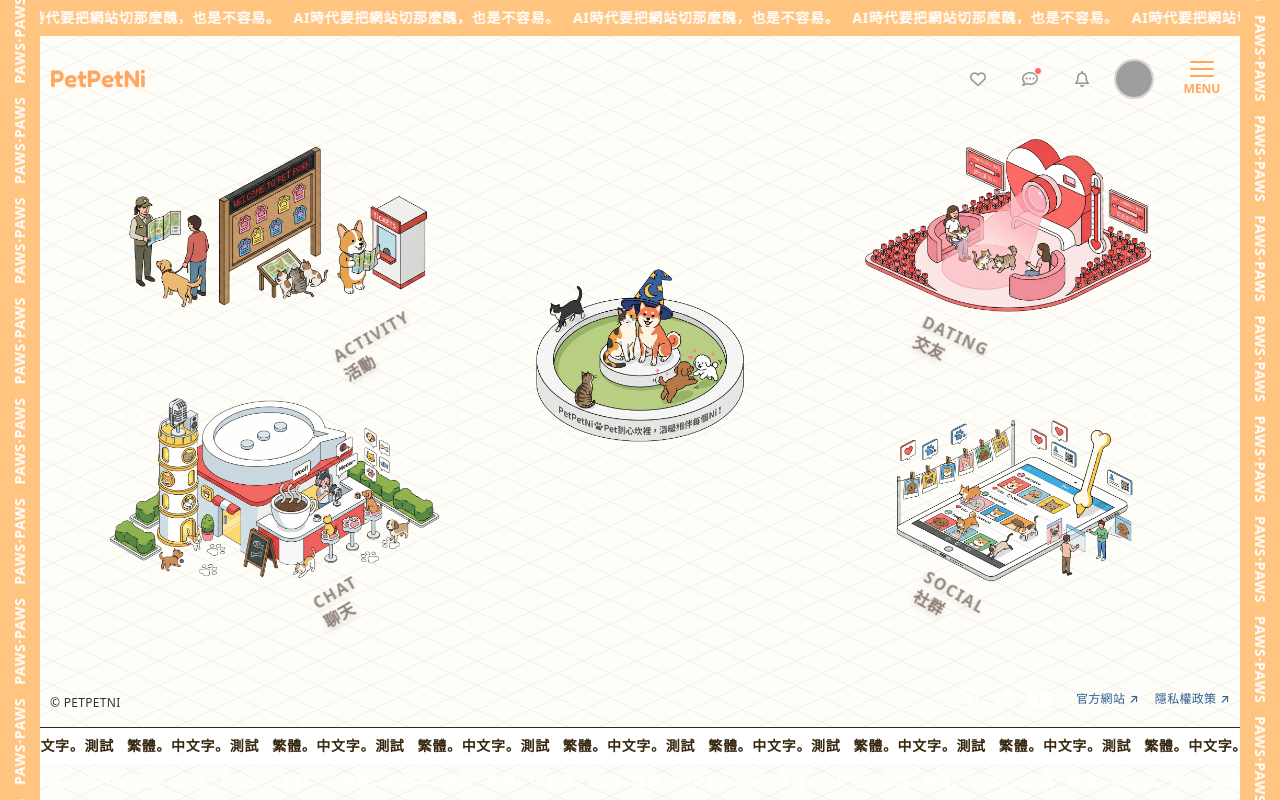
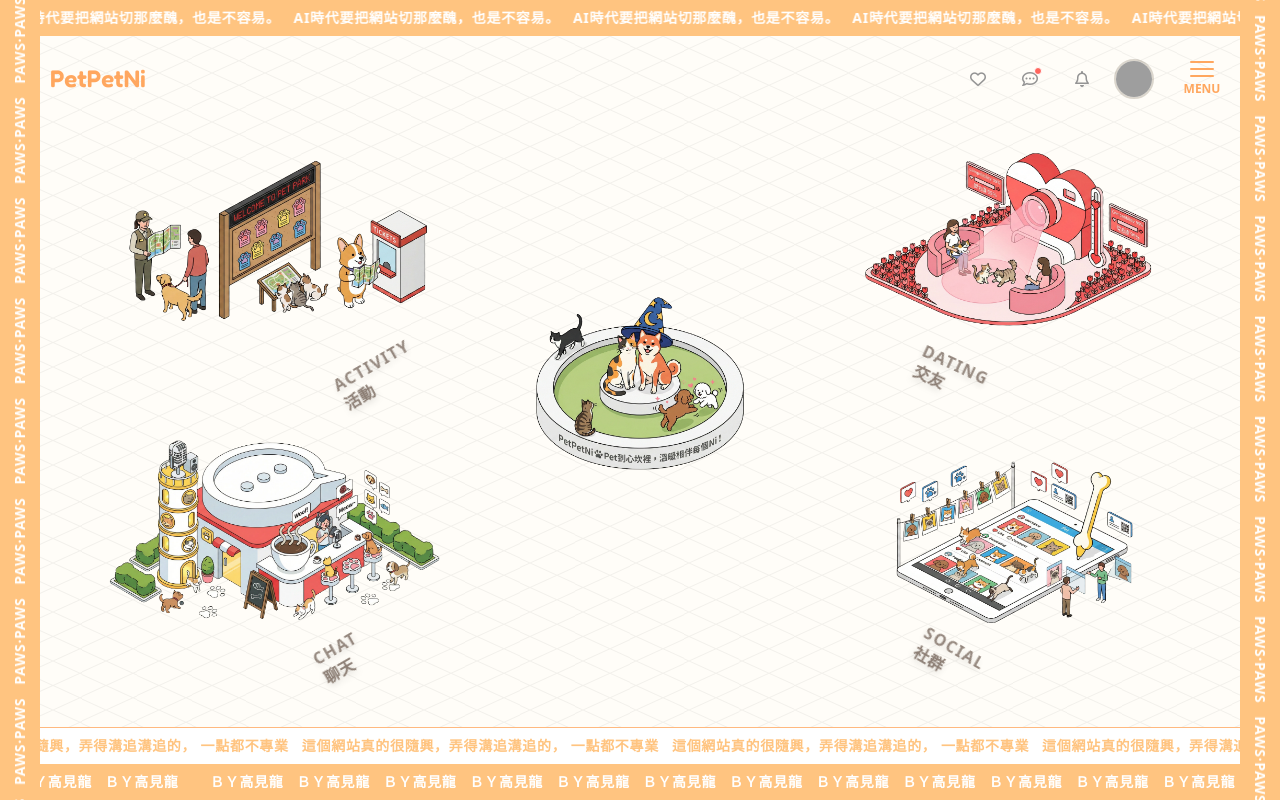
Before and after one commit to pet-human-pet/PetPetNi, a Vue app: page / in a window 1280 px wide. Built offline with nearby package versions, Linux system fonts and the light colour scheme; grey boxes are pictures that could not be loaded; a web font is replaced by a local one.

Commit message:
style: AppFooter 調整跑馬燈速度參數

```diff
--- a/src/components/Share/AppFooter.vue
+++ b/src/components/Share/AppFooter.vue
@@ -12,57 +12,28 @@
 const isHomePage = computed(() => route.name === 'home' || route.path === '/')
 
 // 跑馬燈文字內容
-const marqueeTextLight = '繁體。中文字。測試'
-const marqueeTextDark = '繁體。中文字。測試'
+const marqueeTextLight = '這個網站真的很隨興，弄得溝追溝追的， 一點都不專業'
+const marqueeTextDark = 'ＢＹ高見龍'
 </script>
 
 <template>
   <footer class="pointer-events-auto z-20 flex w-full flex-col">
     <div
-      class="flex w-full items-end justify-between px-[50px] py-4 text-xs font-medium tracking-wide text-black md:pb-4"
+      v-if="isHomePage"
+      class="bg-brand-primary flex w-full items-center border-t border-white/20"
     >
-      <div class="opacity-80">&copy; PETPETNI</div>
-
-      <div class="flex items-center gap-6">
-        <div class="flex gap-3">
-          <img
-            src="@/assets/icons/icon-social-instagram.svg"
-            class="h-6 w-6 cursor-pointer hover:opacity-80"
-          />
-          <img
-            src="@/assets/icons/icon-social-tiktok.svg"
-            class="h-6 w-6 cursor-pointer hover:opacity-80"
-          />
-          <img
-            src="@/assets/icons/icon-social-youtube.svg"
-            class="h-6 w-6 cursor-pointer hover:opacity-80"
-          />
-        </div>
-        <div class="hidden gap-4 md:flex">
-          <a href="#" class="flex items-center gap-1 hover:underline">
-            官方網站 <span class="text-xs">↗</span>
-          </a>
-          <a href="#" class="flex items-center gap-1 hover:underline">
-            隱私權政策
-            <span class="text-xs">↗</span>
-          </a>
-        </div>
-      </div>
-    </div>
-
-    <div v-if="isHomePage" class="border-mayekawa/20 flex w-full items-center border-t bg-white">
       <MarqueeBorder
         :text="marqueeTextLight"
         bg-color="bg-white"
-        text-color="text-mayekawa"
+        text-color="text-brand-secondary"
         :duration="45"
       />
     </div>
 
-    <div v-if="isHomePage" class="bg-mayekawa w-full">
+    <div v-if="isHomePage" class="bg-brand-secondary w-full">
       <MarqueeBorder
         :text="marqueeTextDark"
-        bg-color="bg-mayekawa"
+        bg-color="bg-brand-secondary"
         text-color="text-white"
         :reverse="true"
         :duration="45"
```
